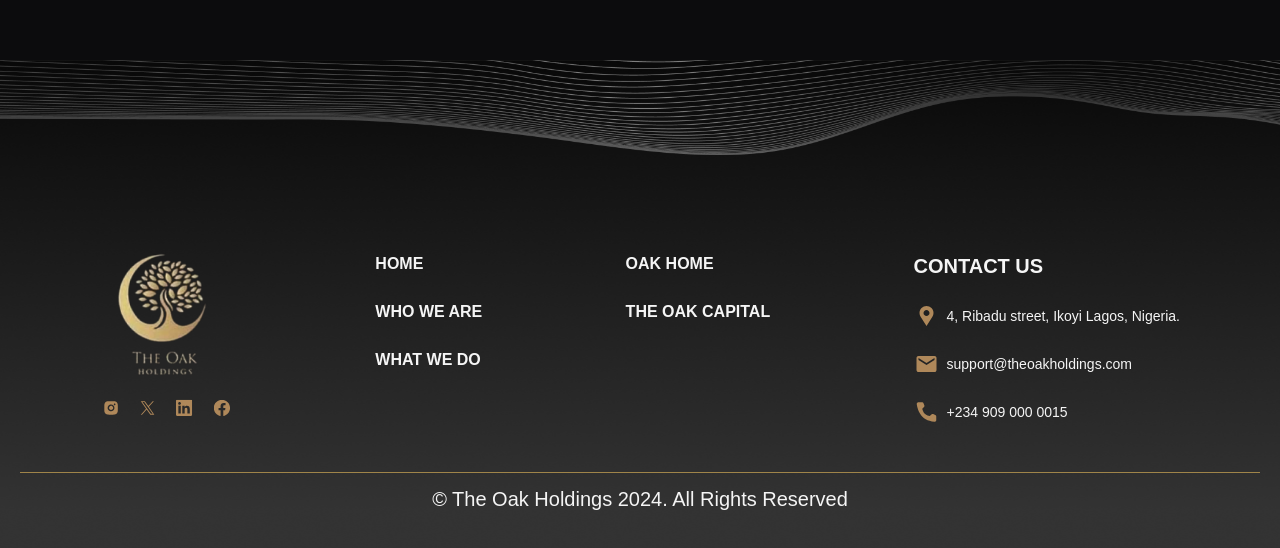
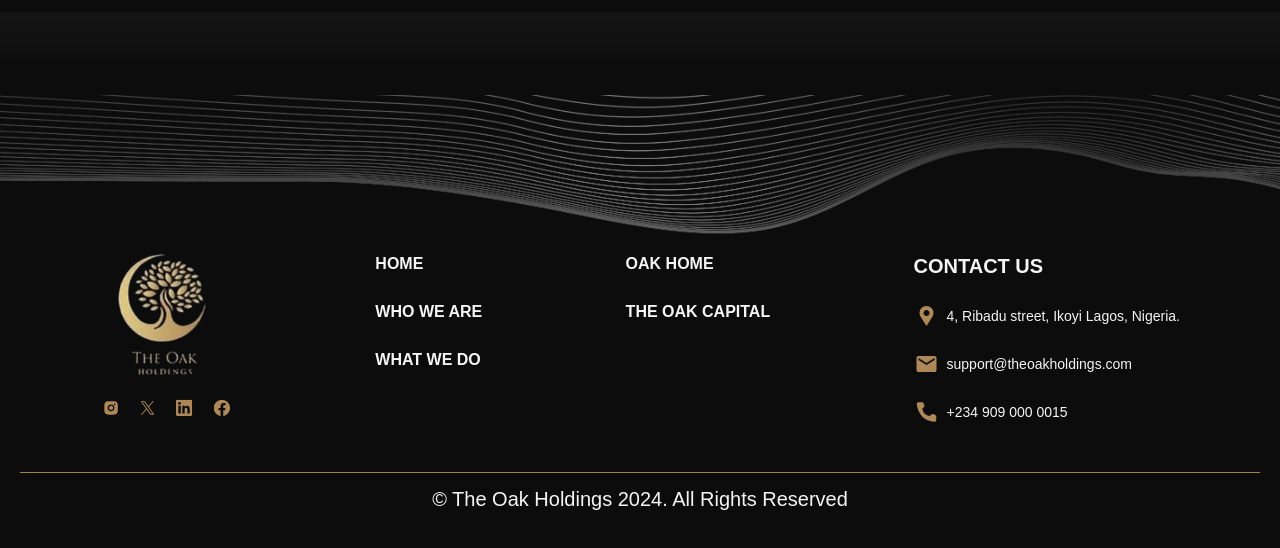
Before and after one commit to ZubairAlao/oak_design, a React (Vite) app: page /about in a window 1280 px wide. Shown: the part 740-1288 px from the top of the page. Built offline with nearby package versions, Linux system fonts and the light colour scheme; a web font is replaced by a local one.

Commit message:
fixed weird spaces from react scroll

```diff
--- a/src/components/ContactUs.jsx
+++ b/src/components/ContactUs.jsx
@@ -7,7 +7,7 @@ import { motion } from 'framer-motion'
 
 const ContactUs = () => {
   return (
-    <section className='pb-[93px]'>
+    <section className='pb-[93px] overflow-hidden'>
         <motion.div
             className='container lg:flex items-center lg:items-start gap-12'
             initial={{ opacity: 0, y: 50 }}
--- a/src/components/Footer.jsx
+++ b/src/components/Footer.jsx
@@ -5,7 +5,7 @@ import TwitterIcon from "@/assets/images/twitter.svg"
 import LinkedInIcon from "@/assets/images/linkedin.svg"
 import InstagramIcon from "@/assets/images/instagram.svg"
 import { Link } from 'react-scroll'
-import LargeHeroGrid from "@/assets/images/large-hero-grid.svg"
+import FooterGrid from "@/assets/images/footer-grid.png"
 import { goldenContactInfo } from '../constants'
 import HeroBg from "@/assets/images/hero-bg.png"
 
@@ -13,16 +13,18 @@ import HeroBg from "@/assets/images/hero-bg.png"
 const Footer = () => {
 
   return (
-    <footer className='relative bg-[#2F2F2F] pb-16 pt-48'>
+    <footer className='relative  pb-16 pt-48'>
         <div className="">
           <div
-            className="absolute rotate-180 z-10 top-0 min-h-[520px] bg-cover bg-center w-full"
+            className="absolute z-10 -top-32 h-full bg-cover bg-center w-full"
             style={{
-              backgroundImage: `url(${HeroBg})`,
+              backgroundImage: `url(${FooterGrid})`,
               backgroundPosition: 'center',
-              backgroundSize: '100% 100%',
+              backgroundSize: 'contain',
               backgroundRepeat: 'no-repeat' }}
           >
+          </div>
+          <div className='absolute -top-12  h-[57px] bg-gradient-to-b from-[#2A2A2A4F] to-[#0C0C0D] z-30 w-full'>
           </div>
 
           <div className='flex flex-col justify-center items-center w-full container md:gap-24 relative z-20 '>
@@ -180,10 +182,18 @@ const Footer = () => {
               </div>
             </div>
             <div className='hidden items-center gap-5 justify-center md:flex lg:hidden'>
-                <img src={InstagramIcon} alt="Instagram Icon" className='w-5 h-fit social-icon cursor-pointer'/>
-                <img src={TwitterIcon} alt="Twitter icon" className='w-5 h-fit social-icon cursor-pointer'/>
-                <img src={LinkedInIcon} alt="LinkedIn Icon" className='w-5 h-fit social-icon cursor-pointer'/>
-                <img src={FacebookIcon} alt="Facebook Icon" className='w-5 h-fit social-icon cursor-pointer'/>
+                <a href="https://www.instagram.com" target="_blank" rel="noopener noreferrer">
+                  <img src={InstagramIcon} alt="Instagram icon" className="social-icon cursor-pointer" />
+                </a>
+                <a href="https://www.twitter.com" target="_blank" rel="noopener noreferrer">
+                  <img src={TwitterIcon} alt="Twitter icon" className="social-icon cursor-pointer" />
+                </a>
+                <a href="https://www.linkedin.com" target="_blank" rel="noopener noreferrer">
+                  <img src={LinkedInIcon} alt="LinkedIn icon" className="social-icon cursor-pointer" />
+                </a>
+                <a href="https://www.facebook.com" target="_blank" rel="noopener noreferrer">
+                  <img src={FacebookIcon} alt="Facebook icon" className="social-icon cursor-pointer" />
+                </a>
               </div>
           </div>
         </div>
--- a/src/components/Hero.jsx
+++ b/src/components/Hero.jsx
@@ -6,7 +6,7 @@ import { Link } from 'react-scroll';
 
 const Hero = () => {
   return (
-    <section id='home' className='pt-[9.5rem] lg:pt-[14.5rem] min-h-[452px] md:min-h-[556px]  lg:min-h-[780px]  relative'>
+    <section className='pt-[9.5rem] lg:pt-[14.5rem] min-h-[452px] md:min-h-[556px]  lg:min-h-[780px]  relative'>
       <div
         className="absolute z-10 top-0
           w-full min-h-[442px] md:min-h-[556px] lg:min-h-[780px]
@@ -57,8 +57,8 @@ const Hero = () => {
           </motion.div>
         </div>
 
-        {/* <div className='absolute bottom-0 h-[177px] bg-gradient-to-b from-[#2A2A2A4F] to-[#0C0C0D] z-20 w-full'>
-      </div> */}
+        <div className='absolute -bottom-4  h-[57px] bg-gradient-to-b from-[#2A2A2A4F] to-[#0C0C0D] z-30 w-full'>
+      </div>
     </section>
   )
 }
--- a/src/index.css
+++ b/src/index.css
@@ -1,6 +1,11 @@
 @tailwind base;
 @tailwind components;
 @tailwind utilities;
+
+.scroll-element { /* Apply this class to each Element component */
+  margin: 0;
+  padding: 0;
+}
 
 @font-face {
   font-family: '';
--- a/src/pages/Home.jsx
+++ b/src/pages/Home.jsx
@@ -8,7 +8,7 @@ import { Element } from 'react-scroll';
 
 const Home = () => {
   return (
-    <div>
+    <div className=''>
       <Element name="home">
         <Hero />
       </Element>
--- a/tailwind.config.js
+++ b/tailwind.config.js
@@ -7,7 +7,7 @@ export default {
   theme: {
     extend: {
       container: {
-  			center: 'true',
+  			center: true,
   			padding: '1.25rem',
   			screens: {
   				'2xl': '1240px',
```
Also changed, not shown: src/assets/images/footer-grid.png.
